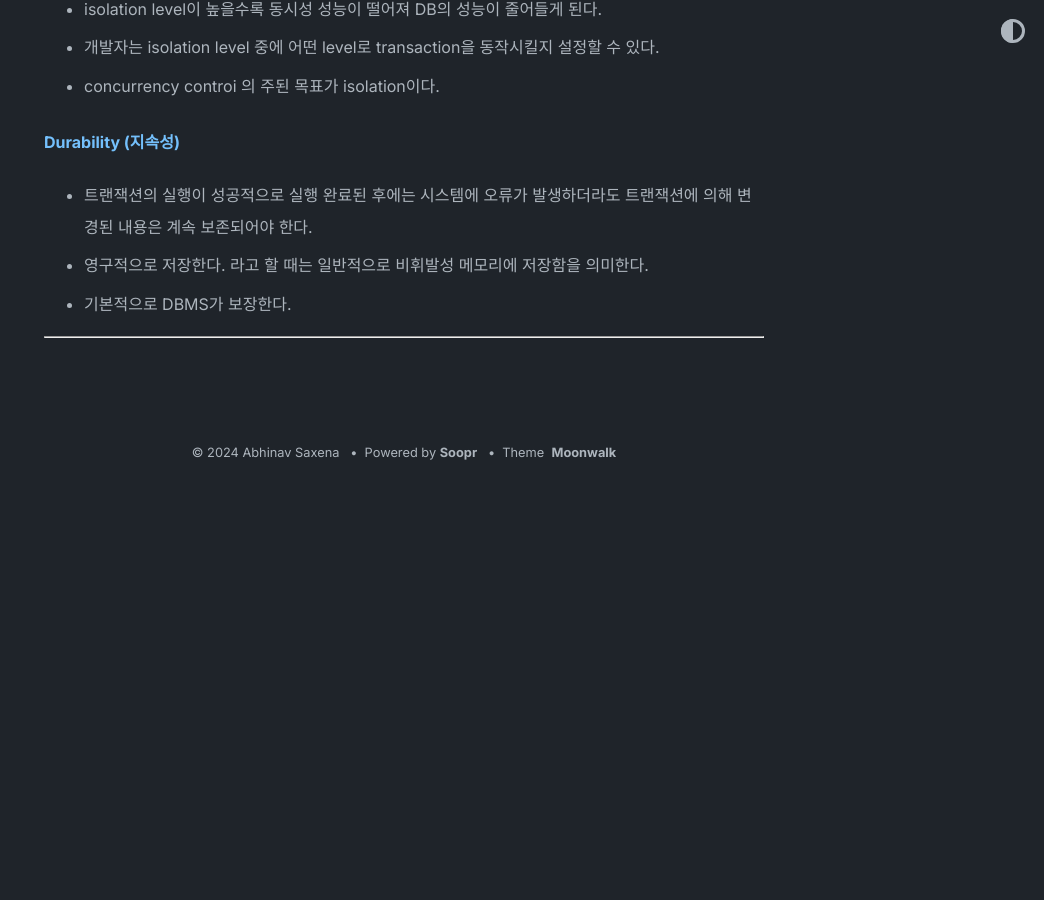
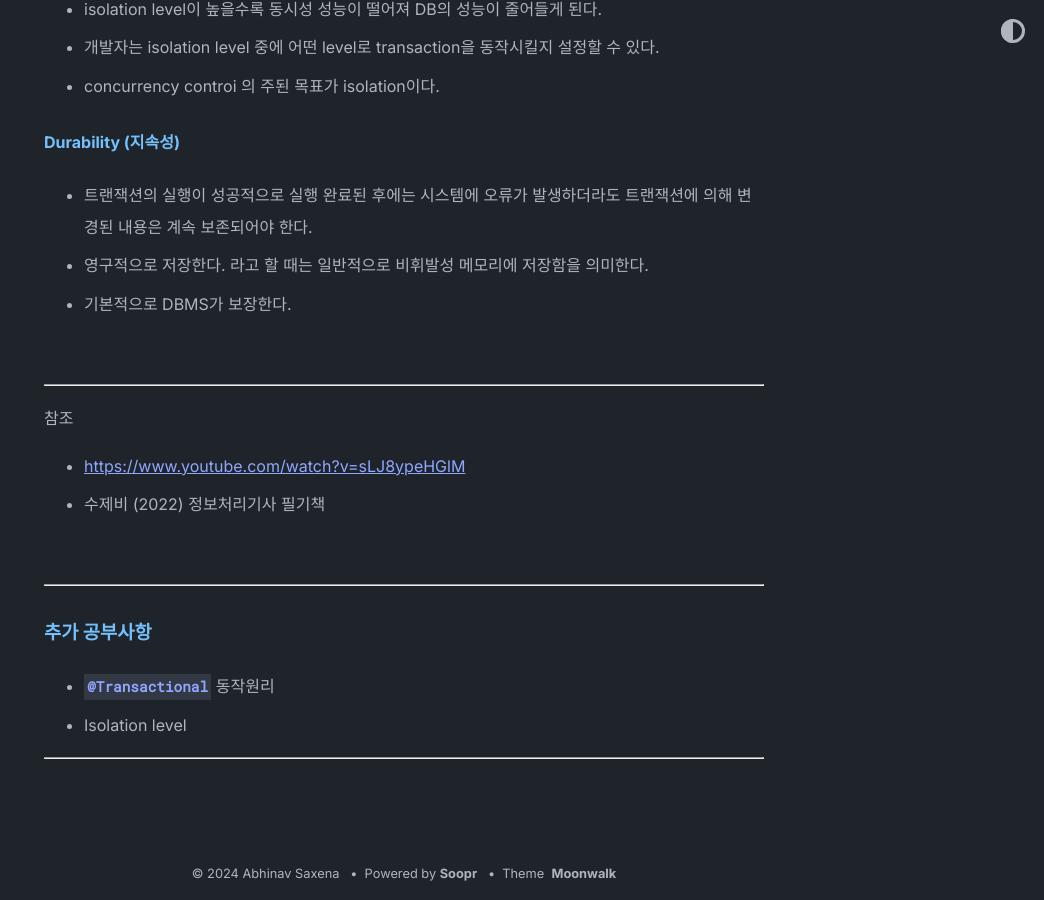
Before and after one commit to futuremaker019/blog, a Jekyll site: the page built from _posts/techBlog/Database/2023-12-06-Transaction.md, in a window 1280 px wide and 900 px high, scrolled down 5178 px. Shown: the whole window, without its empty margins (236-1280 px from the left). Built offline with Jekyll 4.4.1, drawn with Linux system fonts in a browser that asks for light colours; comment, search, counter and statistics services are not loaded; before the commit the page ends 5657 px from its top, so only the background shows below that; some of the changed text lies outside the part shown.

Commit message:
Trasaction 수정

```diff
--- a/_posts/techBlog/Database/2023-12-06-Transaction.md
+++ b/_posts/techBlog/Database/2023-12-06-Transaction.md
@@ -170,3 +170,22 @@ Transaction이 갖춰야할 특성은 4가지가 있다. 줄여서 ACID라고
 - 트랜잭션의 실행이 성공적으로 실행 완료된 후에는 시스템에 오류가 발생하더라도 트랜잭션에 의해 변경된 내용은 계속 보존되어야 한다.
 - 영구적으로 저장한다. 라고 할 때는 일반적으로 비휘발성 메모리에 저장함을 의미한다.
 - 기본적으로 DBMS가 보장한다.
+
+<br>
+
+---
+
+참조
+
+- [https://www.youtube.com/watch?v=sLJ8ypeHGlM](https://www.youtube.com/watch?v=sLJ8ypeHGlM)
+- 수제비 (2022) 정보처리기사 필기책
+
+
+<br>
+
+---
+
+### 추가 공부사항
+
+- `@Transactional` 동작원리
+- Isolation level
```
Also changed, not shown: prerelease/Java/2023-11-10-JDK.md (+1 -1 lines), prerelease/Java/2023-12-23-record.md (added, +10 -0 lines).
